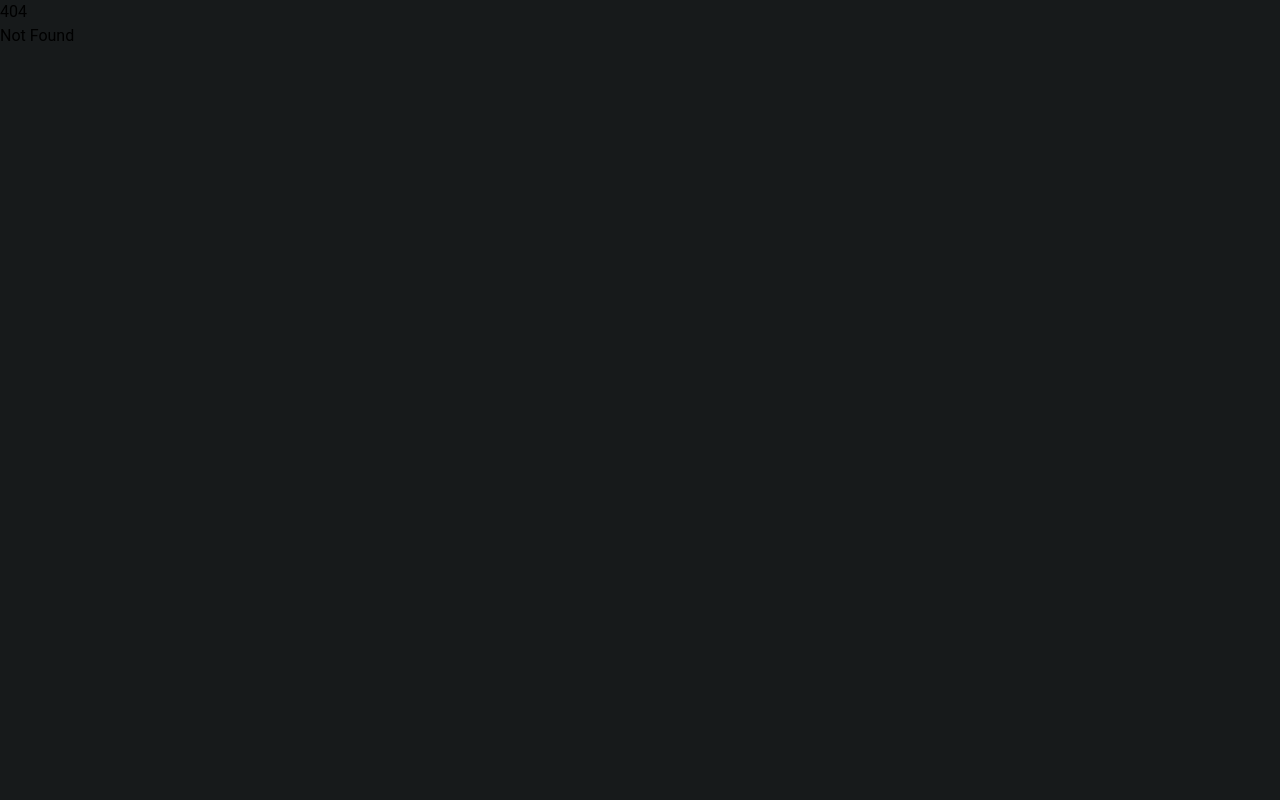
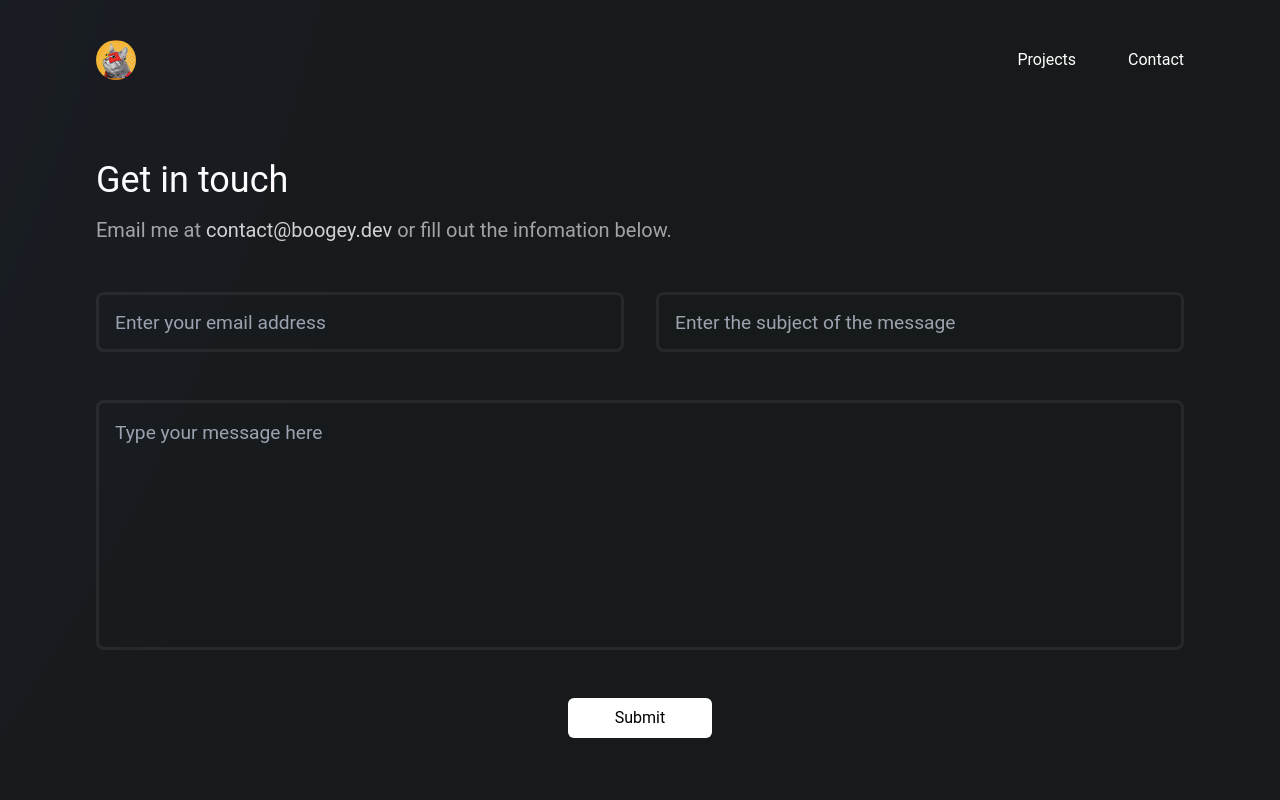
Before and after one commit to BoogeyMan24/boogey-website, a SvelteKit app: page /contact in a window 1280 px wide. Before the commit this address had no page. Shown: the top 800 px of the page. Built offline with nearby package versions, Linux system fonts and the light colour scheme.

Commit message:
Contact page & minor fixes/changes

```diff
--- /dev/null
+++ b/src/lib/Footer.svelte
@@ -0,0 +1,15 @@
+<script>
+	import SocialLink from "$lib/SocialLink.svelte";
+</script>
+
+
+<section class="h-48 bg-[#121414] z-50">
+	<div class="w-[85%] h-full 2xl:w-[60%] mx-auto flex justify-between items-center">
+		<h1 class="text-3xl text-white font-bold flex-1">Boogey</h1>
+		<h2 class="hidden sm:block text-md text-white opacity-10 w-full text-center mt-2">26 March 2024</h2>
+		<SocialLink link="https://github.com/BoogeyMan24" color="#121414" logo="octicons-mark-github"/>
+		<div class="ml-4">
+			<SocialLink link="https://discordapp.com/users/707265292635734076" color="#121414" logo="discord-mark-white"/>
+		</div>
+	</div>
+</section>
--- a/src/lib/Nav.svelte
+++ b/src/lib/Nav.svelte
@@ -3,7 +3,10 @@
 
 	function scrollTo(id) {
 		const section = document.getElementById(id);
-		if (!section) return;
+		if (!section) {
+			window.location.href = "/";
+			return;
+		}
 
 		section.scrollIntoView({ behavior: "smooth" });
 	}
@@ -17,10 +20,7 @@
 		<div class="">
 			<ul class="">
 				<li class="inline ml-12 text-white">
-					<button on:click|preventDefault={() => scrollTo("projects")} href="projects" class="hover:border-b-2 hover:animate-[fade_0.1s_ease-in-out]">Projects</button>
-				</li>
-				<li class="inline ml-12 text-white">
-					<a href="about-me" class="hover:border-b-2 hover:animate-[fade_0.1s_ease-in-out]">About Me</a>
+					<button on:click|preventDefault={() => scrollTo("projects")} href="projects"><span class="hover:border-b-2 hover:animate-[fade_0.1s_ease-in-out]">Projects</span></button>
 				</li>
 				<li class="inline ml-12 text-white">
 					<a href="contact" class="hover:border-b-2 hover:animate-[fade_0.1s_ease-in-out]">Contact</a>
--- a/src/lib/Project.svelte
+++ b/src/lib/Project.svelte
@@ -17,7 +17,7 @@
 	}
 </script>
 
-<a href={link} on:pointermove={handleMove} style="--mouseX:{mouse.x + "px"};--mouseY:{mouse.y + "px"}" class="cursor-pointer transition-all duration-200 rounded-xl hover:shadow-[0_0_25px_-5px_rgba(0,0,0,0.1)] hover:shadow-[#282c36] hover:scale-[101%] border-[1px] border-gray-800">
+<a href="projects/{link}" on:pointermove={handleMove} style="--mouseX:{mouse.x + "px"};--mouseY:{mouse.y + "px"}" class="group cursor-pointer transition-all duration-200 rounded-xl hover:shadow-[0_0_25px_-5px_rgba(0,0,0,0.1)] hover:shadow-[#282c36] hover:scale-[101%] border-[1px] border-gray-800">
 	<div class="flex flex-col h-full">
 		<div class="peer aspect-video">
 			<img {src} {alt} class="w-full h-full bg-cover rounded-t-xl z-50">
@@ -25,12 +25,12 @@
 		<div id="{id}" class="blob relative bg-[#1d2027] h-full rounded-b-xl border-t-[1px] border-gray-800">
 			<div class="flex justify-between">
 				<div>
-					<h1 class="text-white text-[calc(0..5em_+_0.6vw)] font-bold ml-6 mt-4 inline-block">{@html title}</h1>
-					<img src="/s/projects/misc/arrow.svg" class="rotate-[135deg] mt-[-0.25rem] inline-block">
+					<h1 class="group-hover:text-blue-300 transition-all text-white text-[calc(0..5em_+_0.6vw)] font-bold ml-6 mt-4 inline-block">{@html title}</h1>
+					<img src="/s/projects/misc/arrow.svg" alt="" class="opacity-0 group-hover:opacity-100 inline-block transition-all rotate-[135deg] mt-[-0.25rem]">
 				</div>
-				<h1 class="text-gray-300 text-sm font-bold ml-6 mt-[1.2rem] mr-6">{@html subtitle}</h1>
+				<h1 class="text-white opacity-70 text-sm font-bold ml-6 mt-[1.2rem] mr-6">{@html subtitle}</h1>
 			</div>
-			<h1 class="text-gray-300 text-sm text-semibold ml-6 mr-6 pt-2 mb-5">{@html description}</h1>
+			<h1 class="text-white opacity-70 text-sm text-semibold ml-6 mr-6 pt-2 mb-5">{@html description}</h1>
 		</div>
 	</div>
 </a>
--- a/src/routes/+layout.svelte
+++ b/src/routes/+layout.svelte
@@ -1,5 +1,9 @@
 <script>
 	import "../app.css";
+
+	import Footer from "$lib/Footer.svelte";
 </script>
 
 <slot />
+
+<Footer />
--- a/src/routes/+page.svelte
+++ b/src/routes/+page.svelte
@@ -88,14 +88,6 @@
 		element.scrollIntoView({
 			behavior: "smooth",
 		});
-
-		// let position = element.getBoundingClientRect().top;
-		// let offset = position + window.pageYOffset;
-
-		// window.scrollTo({
-		// 	top: offset,
-		// 	behavior: "smooth",
-		// });
 	}
 </script>
 
@@ -110,7 +102,6 @@
 			<div class="">
 				<h1 class="text-white text-7xl font-bold text-center tracking-wide mb-4">Hey, I'm <span class="underline">Boogey</span>!</h1>
 				<h2 class="text-gray-300 font-medium text-center mb-4 text-xl">An aspiring software engineer.</h2>
-
 			</div>
 			<div class="w-full flex justify-center">
 				<button on:click|preventDefault={() => scrollToElement("projects")} class="mt-4 pt-2 pb-2 pl-10 pr-10 rounded-3xl bg-white">My Projects</button>
@@ -152,7 +143,7 @@
 		</div>
 	</div>
 </section>
-<section class="relative overflow-hidden z-50">
+<section class="pointer-events-none relative overflow-hidden z-50">
 	<div class="pointer-events-none h-[16rem] md:h-[20rem] rotate-180 xl:h-[24rem] bottom-[-0.1%] w-svw overflow-hidden z-40">
 		<img src="s/layered-peaks-haikei.svg" alt="Upside down mountain transition" class="aspect-[960/300] w-full h-full bottom-0 absolute object-left object-cover">
 	</div>
@@ -165,16 +156,7 @@
 		</div>
 	</div>
 </section>
-<section class="h-48 bg-[#121414] z-50">
-	<div class="w-[85%] h-full 2xl:w-[60%] mx-auto flex justify-between items-center">
-		<h1 class="text-3xl text-white font-bold flex-1">Boogey</h1>
-		<h2 class="text-md text-white opacity-10 w-full text-center mt-2">17 March 2024</h2>
-		<SocialLink link="https://github.com/BoogeyMan24" color="#121414" logo="octicons-mark-github"/>
-		<div class="ml-4">
-			<SocialLink link="https://discordapp.com/users/707265292635734076" color="#121414" logo="discord-mark-white"/>
-		</div>
-	</div>
-</section>
+
 
 
 <style lang="postcss">
--- /dev/null
+++ b/src/routes/contact/+page.svelte
@@ -0,0 +1,134 @@
+<svelte:head>
+	<title>Contact | BoogeyMan</title>
+</svelte:head>
+
+<script>
+	// Thanks to flyte.gg for inspiration/most of the code! Make sure to check them out!
+	// 1f0dbc01-4dd1-46c0-aa84-39d66a7ddbc4
+	import Nav from "$lib/Nav.svelte";
+
+	let form;
+
+	let emailInput;
+	let subjectInput;
+	let messageInput;
+	let submitButton;
+
+	let email = "";
+	let subject = "";
+	let message = "";
+
+	let invalidEmail = false;
+	let invalidSubject = false;
+	let invalidMessage = false;
+
+	let success = "";
+
+	async function submit() {
+		invalidEmail = !/^[a-zA-Z0-9._%+-]+@[a-zA-Z0-9.-]+\.[a-zA-Z]{2,}$/.test(email);
+		invalidSubject = (subject.length == 0);
+        invalidMessage = (message.length == 0);
+
+		let data = {
+			"email": email,
+			"subject": subject,
+			"message": message,
+			"accessKey": "1f0dbc01-4dd1-46c0-aa84-39d66a7ddbc4", // Use your own key from https://www.staticforms.xyz
+		};
+
+		if (invalidEmail || invalidSubject || invalidMessage) {
+            return false;
+        }
+
+		emailInput.disabled = true;
+        subjectInput.disabled = true;
+        messageInput.disabled = true;
+        submitButton.disabled = true;
+
+		form = document.getElementById("form");
+
+		try {
+            const res = await fetch('https://api.staticforms.xyz/submit', {
+                method: 'POST',
+                body: JSON.stringify(data),
+                headers: {'Content-Type': 'application/json'}
+            });
+
+            const json = await res.json();
+
+            success = json.success ? "true" : "false";
+        } catch (e) {
+            console.log('[ERROR]', e);
+            success = "false";
+        }
+	}
+
+</script>
+
+<section class="relative overflow-hidden">
+	<div class="z-20 relative w-[85%] 2xl:w-[60%] mx-auto h-[12vh]">
+		<Nav />
+	</div>
+</section>
+<!-- ABSOLUTE -->
+<div class="absolute top-0 bottom-0 overflow-hidden pointer-events-none">
+		<img src="s/blue-accent.png" alt="" class="opacity-35">
+</div>
+<section>
+	<!-- Credit to flyte.gg website for inspiration and for some components of the code -->
+	<div class="w-[85%] 2xl:w-[60%] mx-auto mt-[8vh]">
+		<div class="flex flex-col justify-center">
+			<h1 class="text-white text-4xl mb-4">Get in touch</h1>
+			<h2 class="text-white text-xl"><span class="opacity-60">Email me at </span><a href="mailto:contact@boogey.dev" target="_blank" class="opacity-80 hover:text-blue-300 transition-all">contact@boogey.dev </a><span class="opacity-60"> or fill out the infomation below.</span></h2>
+
+			<div class="flex flex-col gap-12 mt-12">
+				<div class="flex flex-wrap md:flex-nowrap gap-8">
+					<div class="flex flex-col w-full gap-2">
+						<input bind:this={emailInput} bind:value={email} type="email" placeholder="Enter your email address" class="resize-none input">
+						{#if invalidEmail}
+							<p class="text-[#FF7575] text-md">Invalid email format</p>
+						{/if}
+					</div>
+					<div class="flex flex-col w-full gap-2">
+						<input bind:this={subjectInput} bind:value={subject} type="text" placeholder="Enter the subject of the message" class="resize-none input">
+						{#if invalidSubject}
+							<p class="text-[#FF7575] text-md">Missing subject</p>
+						{/if}
+					</div>
+				</div>
+				<div class="flex flex-col w-full gap-2">
+					<textarea bind:this={messageInput} bind:value={message} placeholder="Type your message here" class="resize-none input textInput"></textarea>
+					{#if invalidMessage}
+						<p class="text-[#FF7575] text-md">Missing message</p>
+					{/if}
+				</div>
+			</div>
+		</div>
+		<div class="flex justify-center items-center flex-col mt-12 mb-16 gap-4">
+			<button bind:this={submitButton} on:click={submit} type="submit"class="bg-white h-10 w-36 rounded-md">Submit</button>
+			{#if success == "true"}
+				<p class="text-[#75FFB3] text-md">Your message has been successfully sent!</p>
+			{:else if success == "false"}
+				<p class="text-[#FF7575] text-md">There was an error when trying to send your message.</p>
+			{/if}
+		</div>
+	</div>
+</section>
+
+<style lang="postcss">
+	.input {
+		border: 3px solid rgba(100,100,100,0.2);
+		border-radius: 8px;
+		background-color: #171a1b;
+		height: 60px;
+		padding-left: 1rem;
+		font-size: 1.2rem;
+		color: white;
+		caret-color: white;
+	}
+
+	.textInput {
+		padding-top: 1rem;
+		height: 250px;
+	}
+</style>
--- /dev/null
+++ b/src/routes/projects/+layout.svelte
@@ -0,0 +1,11 @@
+<script>
+	import Nav from "$lib/Nav.svelte";
+</script>
+
+<section>
+	<div class="z-20 relative w-[85%] 2xl:w-[60%] mx-auto h-24">
+		<Nav />
+	</div>
+</section>
+
+<slot />
--- /dev/null
+++ b/src/routes/projects/+page.svelte
@@ -0,0 +1,7 @@
+<script>
+	import { onMount } from "svelte";
+
+	onMount(() => {
+		window.location.href = "/";
+	});
+</script>
--- /dev/null
+++ b/src/routes/projects/boogey-website/+page.svelte
@@ -0,0 +1 @@
+<h1>test</h1>
```
Also changed, not shown: static/s/projects/misc/arrow.svg.
